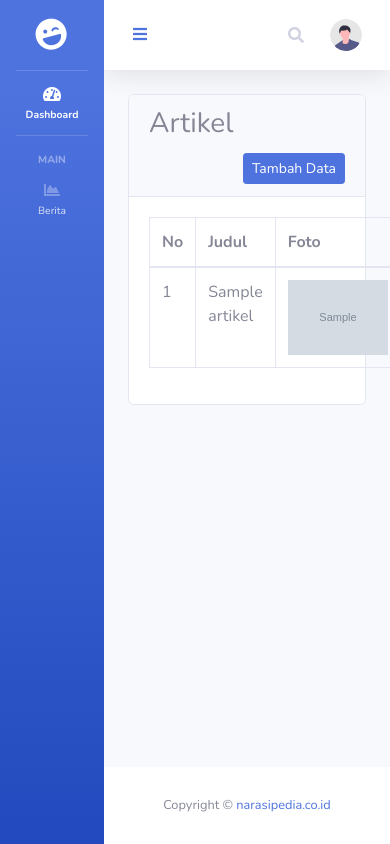
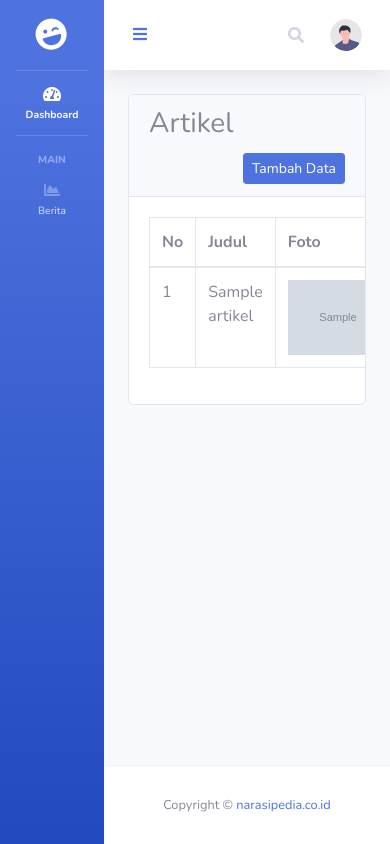
Before and after one commit to syukronkebumen/narasipedia, a Laravel app: page /admin/artikel in a window 390 px wide. Run offline with Laravel 10, Linux system fonts and the light colour scheme; a user stored in the database is signed in; tables that the repository leaves empty hold one stand-in row (values such as "Sample post"); grey boxes marked "Sample" are stand-in pictures; some libraries are stand-ins or nearby versions.

Commit message:
add table responsive artikel

```diff
--- a/resources/views/admin/berita/index.blade.php
+++ b/resources/views/admin/berita/index.blade.php
@@ -15,7 +15,7 @@
                         </div>
                     </div>
                 </div>
-                <div class="card-body">
+                <div class="card-body table-responsive">
                     @if(session('status'))
                     <div class="alert alert-success">
                         {{session('status')}}
```
